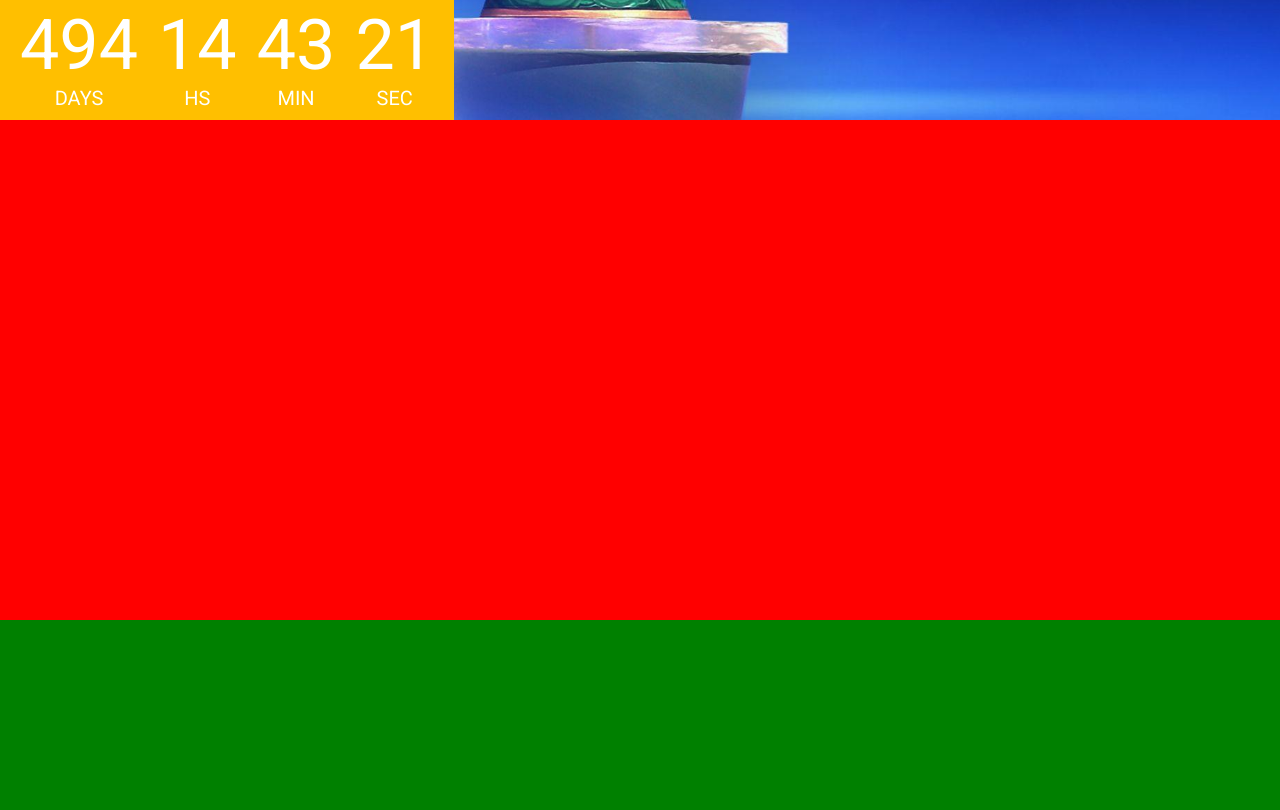
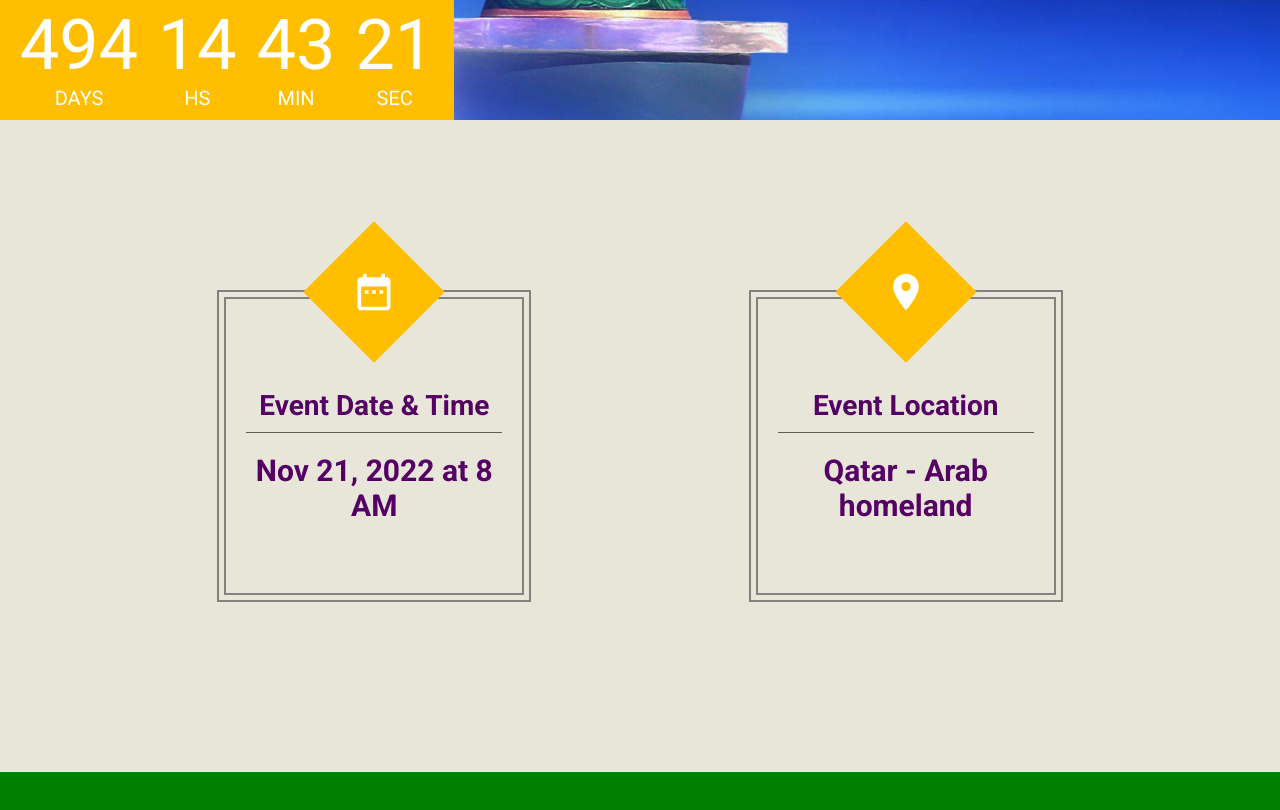
Before and after one commit to rennanmelo/world-cup-2022, a React (Create React App) app: page / in a window 1280 px wide. Shown: the part 680-1490 px from the top of the page. Built offline with nearby package versions, Linux system fonts and the light colour scheme.

Commit message:
Created EventInfo component

```diff
--- a/src/App.js
+++ b/src/App.js
@@ -2,6 +2,7 @@
 import Header from "./components/Header";
 import Footer from "./components/Footer";
 import Featured from "./components/Featured";
+import EventInfo from "./components/EventInfo";
 
 const App = () => {
   return (
@@ -10,10 +11,9 @@
       <>
         <Featured />
       </>
-      <div
-        id="eventinfo"
-        style={{ backgroundColor: "red", height: "500px" }}
-      ></div>
+      <>
+        <EventInfo />
+      </>
       <div
         id="highlights"
         style={{ backgroundColor: "green", height: "500px" }}
--- /dev/null
+++ b/src/components/EventInfo/index.css
@@ -0,0 +1,70 @@
+.event-info {
+  display: flex;
+  flex-wrap: wrap;
+  justify-content: space-evenly;
+  padding: 170px 0px;
+  background: #e8e6d8;
+  margin: 0 auto;
+}
+
+.event-info__item {
+  color: #550065;
+  text-align: center;
+}
+
+.event-info__item:first-child {
+  margin-bottom: 100px;
+}
+
+.event-info__item .event-info__outer {
+  width: 300px;
+  border: 2px solid #828282;
+  margin: auto;
+  padding: 5px;
+  position: relative;
+}
+
+.event-info__item .event-info__inner {
+  border: 2px solid #828282;
+  padding: 0 20px;
+  transition: all 500ms ease;
+}
+
+.event-info__item .event-info__icon-square {
+  width: 100px;
+  height: 100px;
+  position: absolute;
+  top: 0;
+  left: 50%;
+  background: #ffbf00;
+  transform: translate(-50%, -50%) rotate(45deg);
+}
+
+.event-info__item .event-info__icon {
+  position: absolute;
+  top: 50%;
+  left: 50%;
+  transform: translate(-50%, -50%) rotate(-45deg);
+  font-size: 44px;
+  color: #ffffff;
+}
+
+.event-info__item .event-info__title {
+  font-size: 28px;
+  margin: 90px 0 20px 0;
+  border-bottom: 1px solid #5d5d5d;
+  padding-bottom: 10px;
+  font-weight: bold;
+}
+
+.event-info__item .event-info__description {
+  font-size: 30px;
+  margin-bottom: 70px;
+  font-weight: bold;
+}
+
+@media screen and (min-width: 768px) {
+  .event-info__item:first-child {
+    margin-bottom: 0;
+  }
+}
--- /dev/null
+++ b/src/components/EventInfo/index.js
@@ -0,0 +1,37 @@
+import React from "react";
+import "./index.css";
+import { DateRange, LocationOn } from "@material-ui/icons";
+
+const EventInfo = () => {
+  return (
+    <div className="event-info">
+      <div className="event-info__item">
+        <div className="event-info__outer">
+          <div className="event-info__inner">
+            <div className="event-info__icon-square">
+              <DateRange className="event-info__icon" />
+            </div>
+            <div className="event-info__icon"></div>
+            <div className="event-info__title">Event Date & Time</div>
+            <div className="event-info__description">Nov 21, 2022 at 8 AM</div>
+          </div>
+        </div>
+      </div>
+
+      <div className="event-info__item">
+        <div className="event-info__outer">
+          <div className="event-info__inner">
+            <div className="event-info__icon-square">
+              <LocationOn className="event-info__icon" />
+            </div>
+            <div className="event-info__icon"></div>
+            <div className="event-info__title">Event Location</div>
+            <div className="event-info__description">Qatar - Arab homeland</div>
+          </div>
+        </div>
+      </div>
+    </div>
+  );
+};
+
+export default EventInfo;
```
